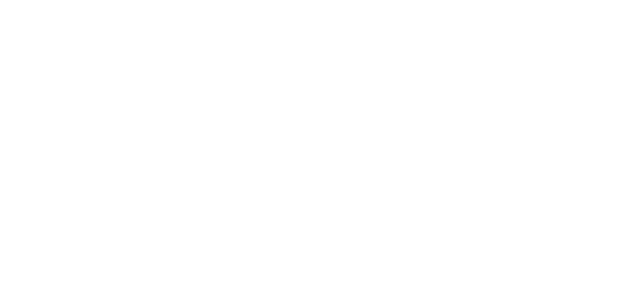
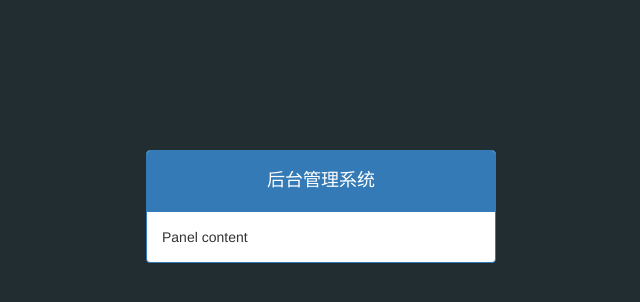
Before and after one commit to wangfeifei728/wff_letao, a website: page public/back/login.html in a window 1280 px wide. Shown: the whole page, without its empty margins (319-959 px from the left). Drawn offline with Linux system fonts and the light colour scheme.

Commit message:
登录页面静态页面

```diff
--- /dev/null
+++ b/public/back/css/common.css
@@ -0,0 +1,11 @@
+@charset "UTF-8";
+
+/*编写所有back样式*/
+
+.body_bg {
+    background-color: #222d32;
+}
+
+.mt_150 {
+    margin-top: 150px;
+}
--- a/public/back/login.html
+++ b/public/back/login.html
@@ -2,9 +2,29 @@
 <html lang="en">
 <head>
     <meta charset="UTF-8">
-    <title>登录页面</title>
+    <title>后台登录管理系统-Fei</title>
+    <link rel="stylesheet" href="./lib/bootstrap/css/bootstrap.min.css">
+    <link rel="stylesheet" href="./css/common.css">
 </head>
-<body>
+<body class="body_bg">
+<div class="container">
+
+    <div class="col-md-4 col-md-offset-4">
+        <div class="panel panel-primary mt_150">
+            <div class="panel-heading">
+                <h4 class="text-center">后台管理系统</h4>
+            </div>
+            <div class="panel-body">
+                Panel content
+            </div>
+        </div>
+
+    </div>
+
+</div>
+
 
 </body>
 </html>
+<script src = "./lib/jquery/jquery.min.js"></script>
+<script src="./lib/bootstrap/js/bootstrap.min.js"></script>
```
